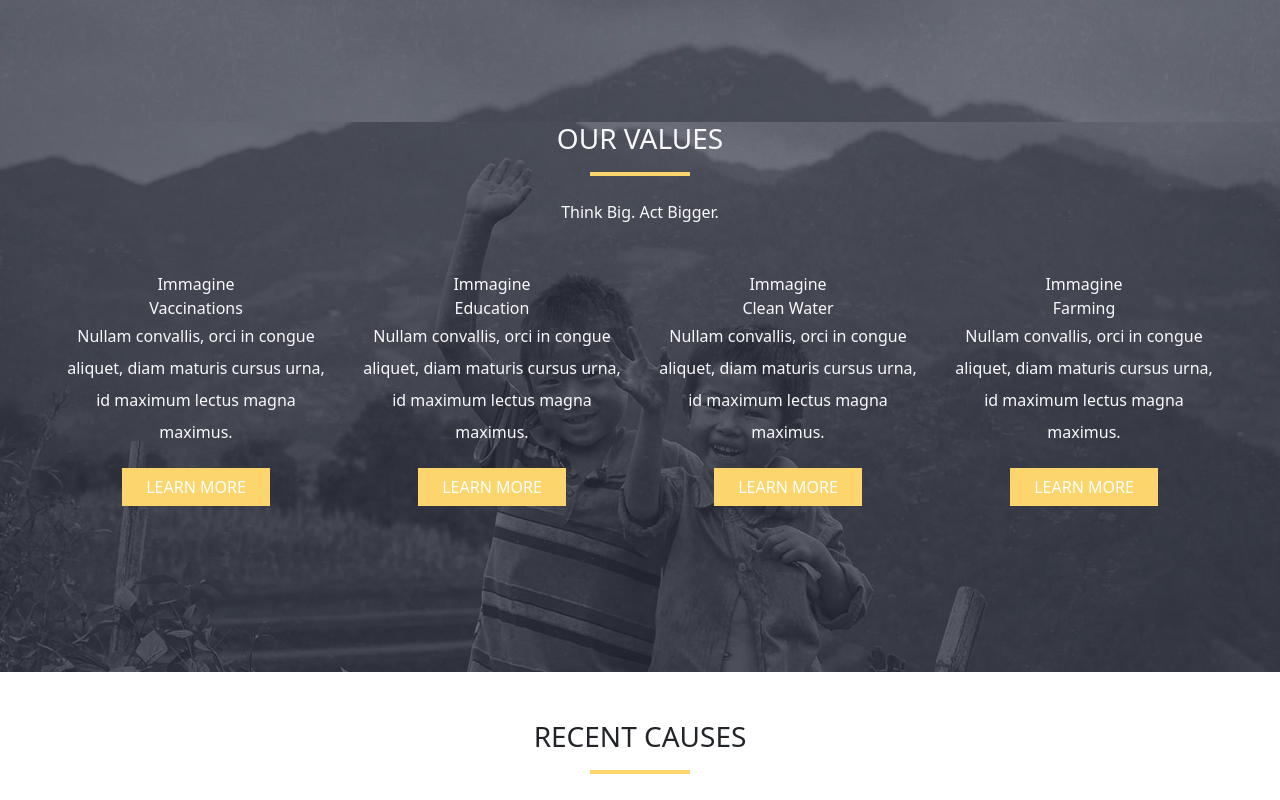
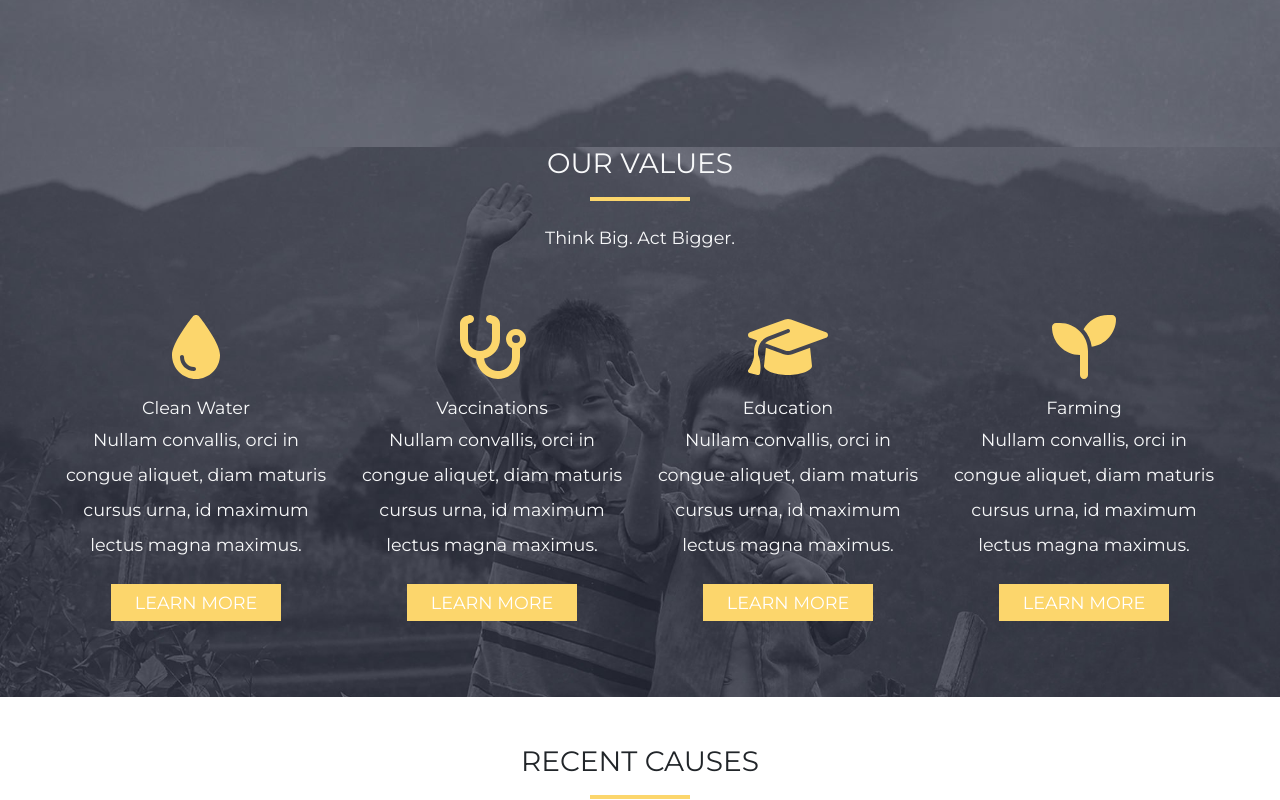
Before and after one commit to marcoarnulfo/proj-html-vuejs, a Vue app: page / in a window 1280 px wide. Shown: the part 1520-2320 px from the top of the page. Built offline with nearby package versions, Linux system fonts and the light colour scheme.

Commit message:
add dynamic components

```diff
--- a/index.html
+++ b/index.html
@@ -1,13 +1,21 @@
 <!DOCTYPE html>
 <html lang="en">
+
 <head>
   <meta charset="UTF-8" />
   <link rel="icon" type="image/svg+xml" href="/vite.svg" />
   <meta name="viewport" content="width=device-width, initial-scale=1.0" />
+  <link rel="preconnect" href="https://fonts.googleapis.com">
+  <link rel="preconnect" href="https://fonts.gstatic.com" crossorigin>
+  <link
+    href="https://fonts.googleapis.com/css2?family=Josefin+Sans:ital,wght@0,400;1,300&family=Montserrat:wght@300;400;600;700&display=swap"
+    rel="stylesheet">
   <title>charity</title>
 </head>
+
 <body>
   <div id="app"></div>
   <script type="module" src="/src/main.js"></script>
 </body>
+
 </html>
--- a/src/assets/scss/style.scss
+++ b/src/assets/scss/style.scss
@@ -3,11 +3,15 @@
 
 
 
-*{
+* {
   box-sizing: border-box;
   margin: 0;
   padding: 0;
 }
-body{
+
+body {
   //background-color: blanchedalmond;
+  font-family: 'Josefin Sans', sans-serif;
+  font-size: 1.1rem;
+  font-family: 'Montserrat', sans-serif;
 }
--- a/src/components/AppHeader.vue
+++ b/src/components/AppHeader.vue
@@ -6,7 +6,7 @@ export default {
 
 <template>
 
-    <header id="site_header" class="position-relative">
+    <header class="position-relative">
         <div class="container-fluid py-5 spacing_x nav_bar d-flex justify-content-between position-absolute">
             <div class="logo text-danger">
                 <img src="../assets/img/avada-charity-logo.png" alt="">
--- a/src/components/AppMain.vue
+++ b/src/components/AppMain.vue
@@ -15,7 +15,7 @@ export default {
 </script>
 
 <template>
-    <main id="site_main">
+    <main>
         <MomentCounts/>
         <OurValues/>
         <RecentCauses/>
--- /dev/null
+++ b/src/components/HorizontalCard.vue
@@ -0,0 +1,50 @@
+<script>
+//import { store } from '../store';
+
+export default {
+    name: 'HorizontalCard',
+    props:{
+        card : Object
+    },
+    methods:{
+        getImagePath: function(imgName) {
+            return new URL(`../assets/img/${imgName}`, import.meta.url).href;
+        }
+    }
+}
+</script>
+
+<template>
+
+    <div class="card card_right">
+        <!-- Card -->
+        <div class="row g-0 ">
+            <div class="col-md-4">
+                <img :src="getImagePath(`${card.img}.jpg`)" class="img-fluid rounded-start" >
+                <!-- ../assets/img/photo-1444664597500-035db93e2323-177x142.jpg-->
+            </div>
+            <div class="col-md-8">
+                <div class="card-body">
+                    <h5 class="card_title">{{card.title}}</h5> <!-- The Human story of iniqueness -->
+                    <p class="card-text">{{card.paragraph}}</p> <!-- Lorem ipsum dolor sit amet, consectetur adipiscing elit. Prasent ac nibhvestibulum, laoreet ipsum -->
+                </div>
+            </div>
+        </div>
+    </div>
+
+
+</template>
+
+
+<style lang="scss" scoped>
+
+.card_title {
+    color: #fcd66c;
+    font-size: 1.5rem;
+}
+.card_right{
+    p{
+        font-size: 1rem;
+    }
+}
+</style>
--- /dev/null
+++ b/src/components/LeftCard.vue
@@ -0,0 +1,39 @@
+<script>
+export default {
+    name: 'LeftCard',
+    props: {
+        card: Object
+    },
+    methods:{
+        getImagePath: function(imgName) {
+            return new URL(`../assets/img/${imgName}`, import.meta.url).href;
+        }
+    }
+}
+</script>
+
+<template>
+    <div class="card border">
+        <img :src="getImagePath(`${card.img}.jpg`)" class="card-img-top">
+        <div class="card-body">
+            <div class="card_title py-3">{{card.title}}</div>
+            <p class="card-text">{{card.paragraph}}</p>
+        </div>
+    </div>
+</template>
+
+<style lang="scss" scoped>
+.card_title {
+    color: #fcd66c;
+    font-size: 1.5rem;
+}
+
+.card_title {
+    color: #fcd66c;
+    font-size: 1.5rem;
+}
+
+p {
+    line-height: 1.4em;
+}
+</style>
--- a/src/components/OurValues.vue
+++ b/src/components/OurValues.vue
@@ -23,25 +23,25 @@ export default {
             <div class="container-fluid text-center pt-5 padding_top px-5"> <!-- info d-flex text-center pt-5 justify-content-center gap-5 --> <!-- info d-flex mx-5 text-center gap-5 padding_top-->
                 <div class="row">
                     <div class="col">
-                        <div>Immagine</div>
+                        <div><font-awesome-icon class="icons" icon="fa-solid fa-droplet" /></div>
+                        <div>Clean Water</div>
+                        <p>Nullam convallis, orci in congue aliquet, diam maturis cursus urna, id maximum lectus magna maximus.</p>
+                        <span class="learn px-4 py-2"><a href="#">LEARN MORE</a></span>
+                    </div>
+                    <div class="col">
+                        <div><font-awesome-icon class="icons" icon="fa-solid fa-stethoscope" /></div>
                         <div>Vaccinations</div>
                         <p>Nullam convallis, orci in congue aliquet, diam maturis cursus urna, id maximum lectus magna maximus.</p>
                         <span class="learn px-4 py-2"><a href="#">LEARN MORE</a></span>
                     </div>
                     <div class="col">
-                        <div>Immagine</div>
+                        <div><font-awesome-icon class="icons" icon="fa-solid fa-graduation-cap" /></div>
                         <div>Education</div>
                         <p>Nullam convallis, orci in congue aliquet, diam maturis cursus urna, id maximum lectus magna maximus.</p>
                         <span class="learn px-4 py-2"><a href="#">LEARN MORE</a></span>
                     </div>
                     <div class="col">
-                        <div>Immagine</div>
-                        <div>Clean Water</div>
-                        <p>Nullam convallis, orci in congue aliquet, diam maturis cursus urna, id maximum lectus magna maximus.</p>
-                        <span class="learn px-4 py-2"><a href="#">LEARN MORE</a></span>
-                    </div>
-                    <div class="col">
-                        <div>Immagine</div>
+                        <div><font-awesome-icon class="icons" icon="fa-solid fa-seedling" /></div>
                         <div>Farming</div>
                         <p>Nullam convallis, orci in congue aliquet, diam maturis cursus urna, id maximum lectus magna maximus.</p>
                         <span class="learn px-4 py-2"><a href="#">LEARN MORE</a></span>
@@ -96,4 +96,10 @@ p{
     padding-bottom: 0.7rem;
 }
 
+.icons{
+    font-size: 4rem;
+    color: #fcd66c;
+    padding: 1rem;
+}
+
 </style>
--- a/src/components/RecentCauses.vue
+++ b/src/components/RecentCauses.vue
@@ -36,7 +36,7 @@ export default {
             </div>
         </div>
     </div>
-    <div class="bg_causes text-center p-5 mt-5">
+    <div class="bg_causes text-center p-5 my-5">
         <div><a href="#">view all our causes</a></div>
     </div>
 </template>
--- a/src/main.js
+++ b/src/main.js
@@ -2,4 +2,30 @@ import { createApp } from 'vue'
 import './assets/scss/style.scss'
 import '../node_modules/bootstrap'
 import App from './App.vue'
-createApp(App).mount('#app')
+import { library } from '@fortawesome/fontawesome-svg-core'
+import { FontAwesomeIcon } from '@fortawesome/vue-fontawesome'
+
+
+
+import { faDroplet } from '@fortawesome/free-solid-svg-icons'  //<font-awesome-icon icon="fa-solid fa-droplet" />
+import { faSeedling } from '@fortawesome/free-solid-svg-icons'//<font-awesome-icon icon="fa-solid fa-seedling" />
+import { faGraduationCap } from '@fortawesome/free-solid-svg-icons' //<font-awesome-icon icon="fa-solid fa-graduation-cap" />
+import { faStethoscope } from '@fortawesome/free-solid-svg-icons' //<font-awesome-icon icon="fa-solid fa-stethoscope" />
+import { faDollarSign } from '@fortawesome/free-solid-svg-icons' //<font-awesome-icon icon="fa-solid fa-dollar-sign" />
+import { faGlobe} from '@fortawesome/free-solid-svg-icons' //<font-awesome-icon icon="fa-solid fa-globe" />
+import { faHeart } from '@fortawesome/free-regular-svg-icons'// icona specifica  //<font-awesome-icon icon="fa-solid fa-heart" />
+// aggiuingi icona specifica alla libreria
+library.add(faDroplet)
+library.add(faSeedling)
+library.add(faGraduationCap)
+library.add(faStethoscope)
+library.add(faDollarSign)
+library.add(faHeart)
+library.add(faGlobe)
+
+
+
+
+createApp(App)
+.component('font-awesome-icon', FontAwesomeIcon)
+.mount('#app')
--- a/src/store.js
+++ b/src/store.js
@@ -1,5 +1,68 @@
 import { reactive } from "vue";
 
 export const store = reactive({
-    test : 'hi'
+    articles : 1,
+    leftCardVisible: [
+        {
+            title: 'Understanding community complexities',
+            paragraph: 'Lorem ipsum dolor sit amet, consectetur adipiscing elit. Prasent ac nibh vestibulum, laoreet ipsum',
+            img: 'photo-1444213007800-cff19e1677ac-600x450'
+        }
+    ],
+    leftCardHidden: [
+        {
+            title: 'Understanding community complexities',
+            paragraph: 'Lorem ipsum dolor sit amet, consectetur adipiscing elit. Prasent ac nibh vestibulum, laoreet ipsum',
+            img: 'photo-1444213007800-cff19e1677ac-600x450'
+        }
+    ],
+    cardRightVisible: [
+        {
+            title: 'The human story of uniqueness',
+            paragraph: 'Lorem ipsum dolor sit amet, consectetur adipiscing elit. Prasent ac nibh vestibulum, laoreet ipsum',
+            img: 'photo-1444664597500-035db93e2323-177x142'
+        },
+        {
+            title: 'Sustainable trade tactics',
+            paragraph: 'Lorem ipsum dolor sit amet, consectetur adipiscing elit. Prasent ac nibh vestibulum, laoreet ipsum',
+            img: 'photo-1447430617419-95715602278e-177x142'
+        },
+        {
+            title: 'Farmers making a difference',
+            paragraph: 'Lorem ipsum dolor sit amet, consectetur adipiscing elit. Prasent ac nibh vestibulum, laoreet ipsum',
+            img: 'photo-1460230525622-630fe3294cd7-177x142'
+        },
+        {
+            title: 'Farmers making a difference',
+            paragraph: 'Lorem ipsum dolor sit amet, consectetur adipiscing elit. Prasent ac nibh vestibulum, laoreet ipsum',
+            img: 'photo-1460600421604-5e138c208b9c-177x142'
+        },
+    ],
+    cardRightHidden: [
+        {
+            title: 'The human story of uniqueness',
+            paragraph: 'Lorem ipsum dolor sit amet, consectetur adipiscing elit. Prasent ac nibh vestibulum, laoreet ipsum',
+            img: 'photo-1444664597500-035db93e2323-177x142'
+        },
+        {
+            title: 'Sustainable trade tactics',
+            paragraph: 'Lorem ipsum dolor sit amet, consectetur adipiscing elit. Prasent ac nibh vestibulum, laoreet ipsum',
+            img: 'photo-1447430617419-95715602278e-177x142'
+        },
+        {
+            title: 'Farmers making a difference',
+            paragraph: 'Lorem ipsum dolor sit amet, consectetur adipiscing elit. Prasent ac nibh vestibulum, laoreet ipsum',
+            img: 'photo-1460230525622-630fe3294cd7-177x142'
+        },
+        {
+            title: 'Farmers making a difference',
+            paragraph: 'Lorem ipsum dolor sit amet, consectetur adipiscing elit. Prasent ac nibh vestibulum, laoreet ipsum',
+            img: 'photo-1460600421604-5e138c208b9c-177x142'
+        },
+    ],
+    showArticles(){
+        console.log('Funziono');
+        this.articles++
+        console.log(this.articles);
+    }
 })
```
Also changed, not shown: src/components/LastestArticles.vue (+65 -2 lines), src/components/MomentCounts.vue (+4 -4 lines). Lines whose indentation alone changed are shown as unchanged.
